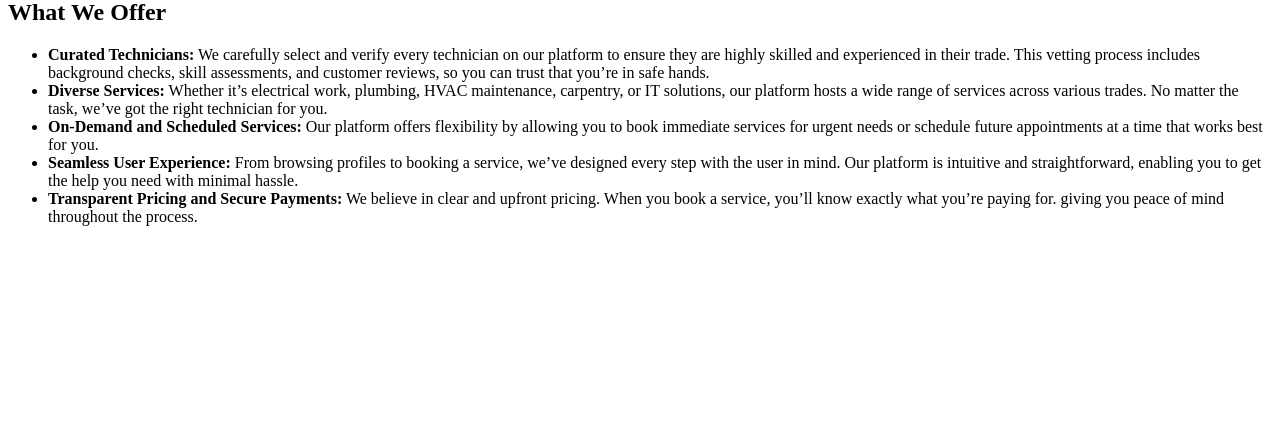
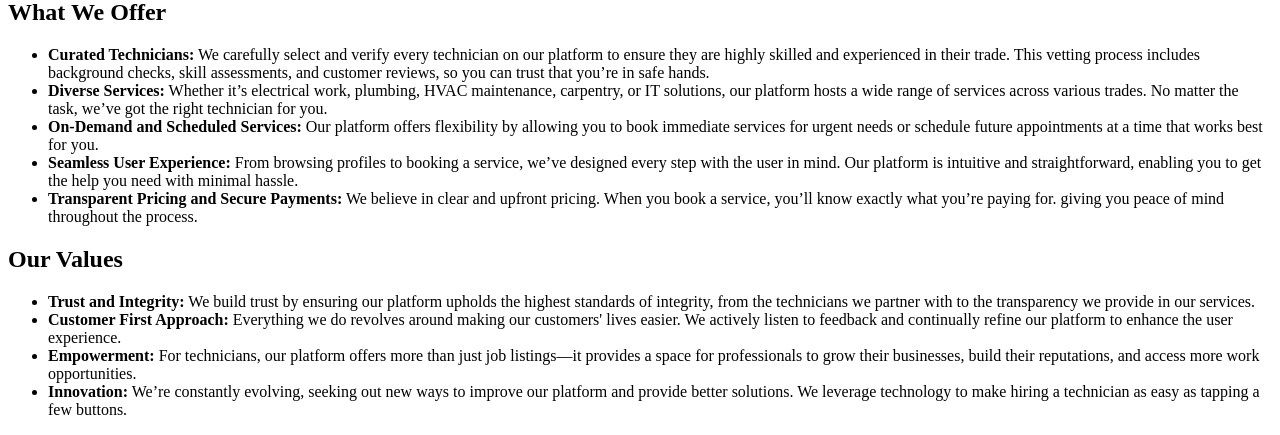
Before and after one commit to talakh1798/Technicians-Hub, a Django app: template Technicians_app/templates/about_us.html in a window 1280 px wide. Shown: the part 396-831 px from the top of the page. Before the commit the page ends 622 px from the top, so only its background shows below. Run offline with Django 3.2, Linux system fonts and the light colour scheme; the template is opened without the code that fills it, so the values that code supplies are empty.

Commit message:
Add Our Values section

```diff
--- a/Technicians_app/templates/about_us.html
+++ b/Technicians_app/templates/about_us.html
@@ -24,6 +24,15 @@
         <li><strong>Transparent Pricing and Secure Payments:</strong> We believe in clear and upfront pricing. When you book a service, you’ll know exactly what you’re paying for. giving you peace of mind throughout the process.</li>
     </ul>
 
+    <h2>Our Values</h2>
+    <ul>
+        <li><strong>Trust and Integrity:</strong> We build trust by ensuring our platform upholds the highest standards of integrity, from the technicians we partner with to the transparency we provide in our services.</li>
+        <li><strong>Customer First Approach:</strong> Everything we do revolves around making our customers' lives easier. We actively listen to feedback and continually refine our platform to enhance the user experience.</li>
+        <li><strong>Empowerment:</strong> For technicians, our platform offers more than just job listings—it provides a space for professionals to grow their businesses, build their reputations, and access more work opportunities.</li>
+        <li><strong>Innovation:</strong> We’re constantly evolving, seeking out new ways to improve our platform and provide better solutions. We leverage technology to make hiring a technician as easy as tapping a few buttons.</li>
+    </ul>
+
+
 
 
 </body>
```
